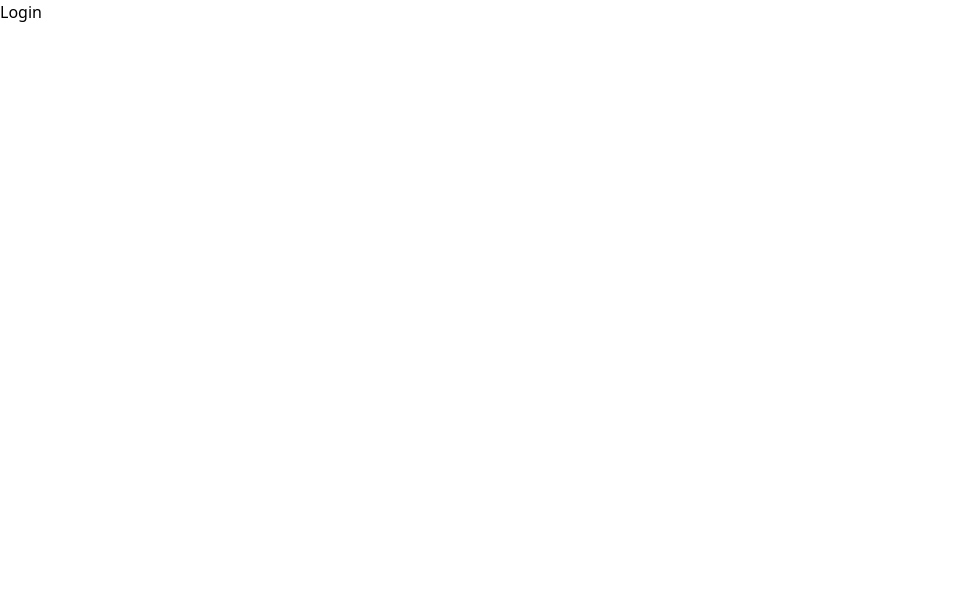
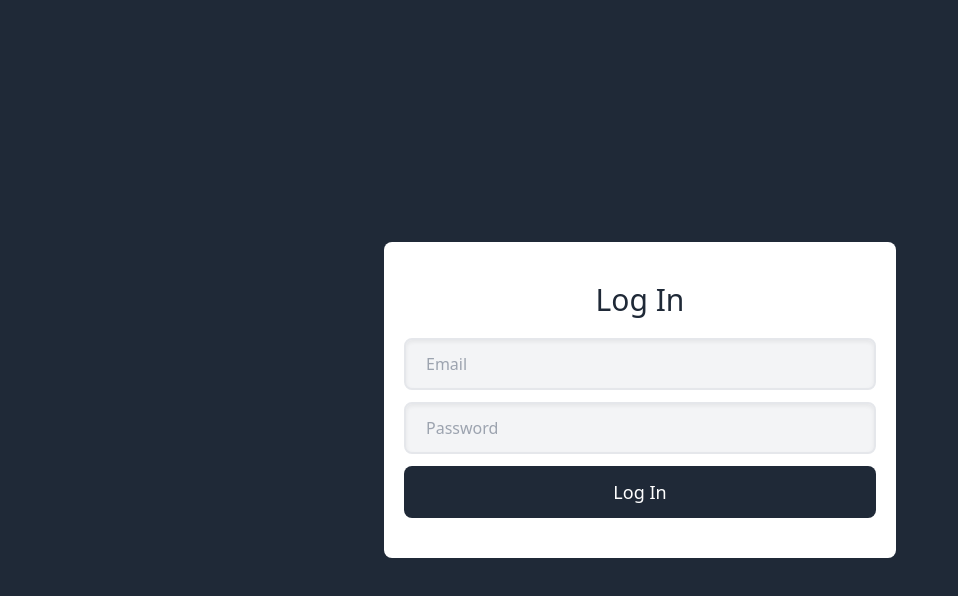
Before and after one commit to Jane-Sim/nuber-eats-frontend, a React (Create React App) app: page / in a window 1280 px wide. Shown: the top 596 px of the page, without its empty margins (0-958 px from the left). Built offline with nearby package versions, Linux system fonts and the light colour scheme.

Commit message:
tailwind CSS로 login form 컴포넌트 디자인 .

```diff
--- a/src/pages/login.tsx
+++ b/src/pages/login.tsx
@@ -1,8 +1,27 @@
 /**
- * 로그인 컴포넌트
+ * 로그인 컴포넌트. tailwind로 css 디자인.
  */
 import React from "react";
 
 export const Login = () => {
-  return <span>Login</span>;
+  return (
+    <div className="h-screen flex items-center justify-center bg-gray-800">
+      <div className="bg-white w-full max-w-lg py-10 rounded-lg text-center">
+        <h3 className="text-3xl text-gray-800">Log In</h3>
+        <form className="flex flex-col mt-5 px-5">
+          <input
+            placeholder="Email"
+            className=" bg-gray-100 shadow-inner border-2 focus:border-opacity-60 focus:border-green-600 focus:outline-none mb-3 py-3 px-5 rounded-lg"
+          />
+          <input
+            placeholder="Password"
+            className=" bg-gray-100 shadow-inner focus:outline-none border-2 focus:border-opacity-60 focus:border-green-600  py-3 px-5 rounded-lg"
+          />
+          <button className="py-3 px-5 bg-gray-800 text-white mt-3 text-lg rounded-lg focus:outline-none hover:opacity-90">
+            Log In
+          </button>
+        </form>
+      </div>
+    </div>
+  );
 };
```
